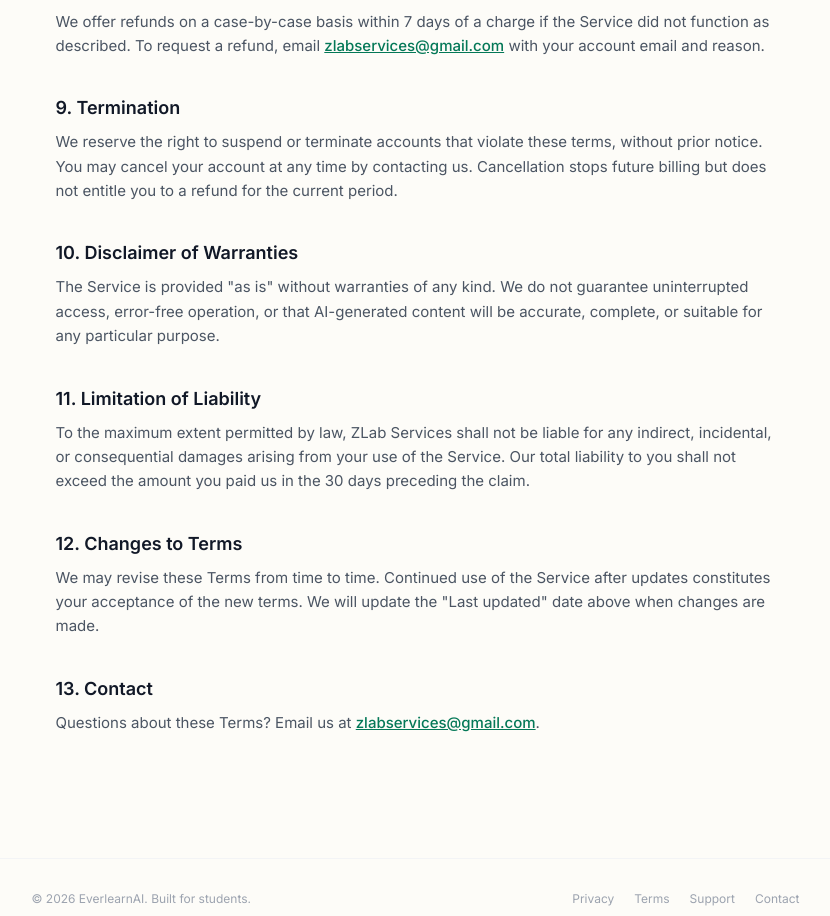
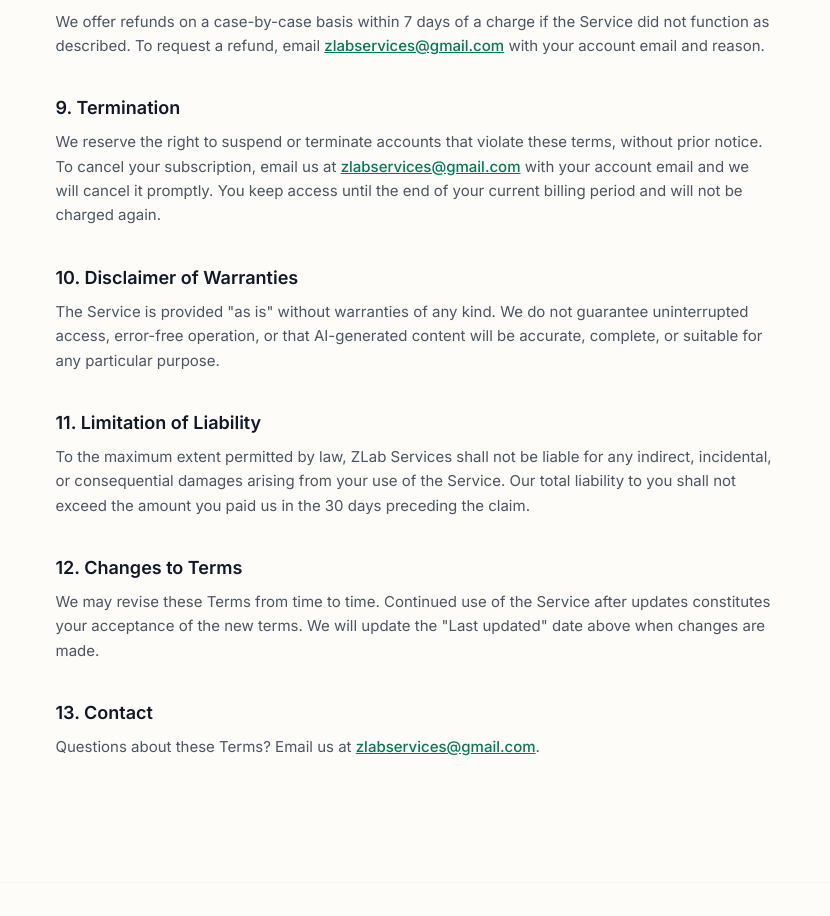
Before and after one commit to LunarLogician/EverLearnFEV1, a React (Vite) app: page /terms in a window 1280 px wide. Shown: the part 1606-2522 px from the top of the page, without its empty margins (222-1052 px from the left). Built offline with nearby package versions, Linux system fonts and the light colour scheme; no server answers.

Commit message:
fix: update cancellation instructions in Support and Terms pages for clarity

```diff
--- a/src/pages/Support.jsx
+++ b/src/pages/Support.jsx
@@ -16,7 +16,7 @@ const FAQS = [
   },
   {
     q: 'How do I cancel my subscription?',
-    a: 'Email us at zlabservices@gmail.com with your account email and we will cancel it immediately. You keep access until the end of your billing period.',
+    a: 'Email us at zlabservices@gmail.com with your account email and the subject line "Cancel subscription". We will cancel it the same day. You keep access until the end of your current billing period and won\'t be charged again.',
   },
   {
     q: 'I was charged but my plan did not update.',
--- a/src/pages/Terms.jsx
+++ b/src/pages/Terms.jsx
@@ -107,7 +107,9 @@ export default function Terms() {
           <section>
             <h2 className="text-lg font-semibold text-gray-900 mb-2">9. Termination</h2>
             <p>
-              We reserve the right to suspend or terminate accounts that violate these terms, without prior notice. You may cancel your account at any time by contacting us. Cancellation stops future billing but does not entitle you to a refund for the current period.
+              We reserve the right to suspend or terminate accounts that violate these terms, without prior notice. To cancel your subscription, email us at{' '}
+              <a href="mailto:zlabservices@gmail.com" className="text-emerald-700 hover:underline">zlabservices@gmail.com</a>{' '}
+              with your account email and we will cancel it promptly. You keep access until the end of your current billing period and will not be charged again.
             </p>
           </section>
 
```
